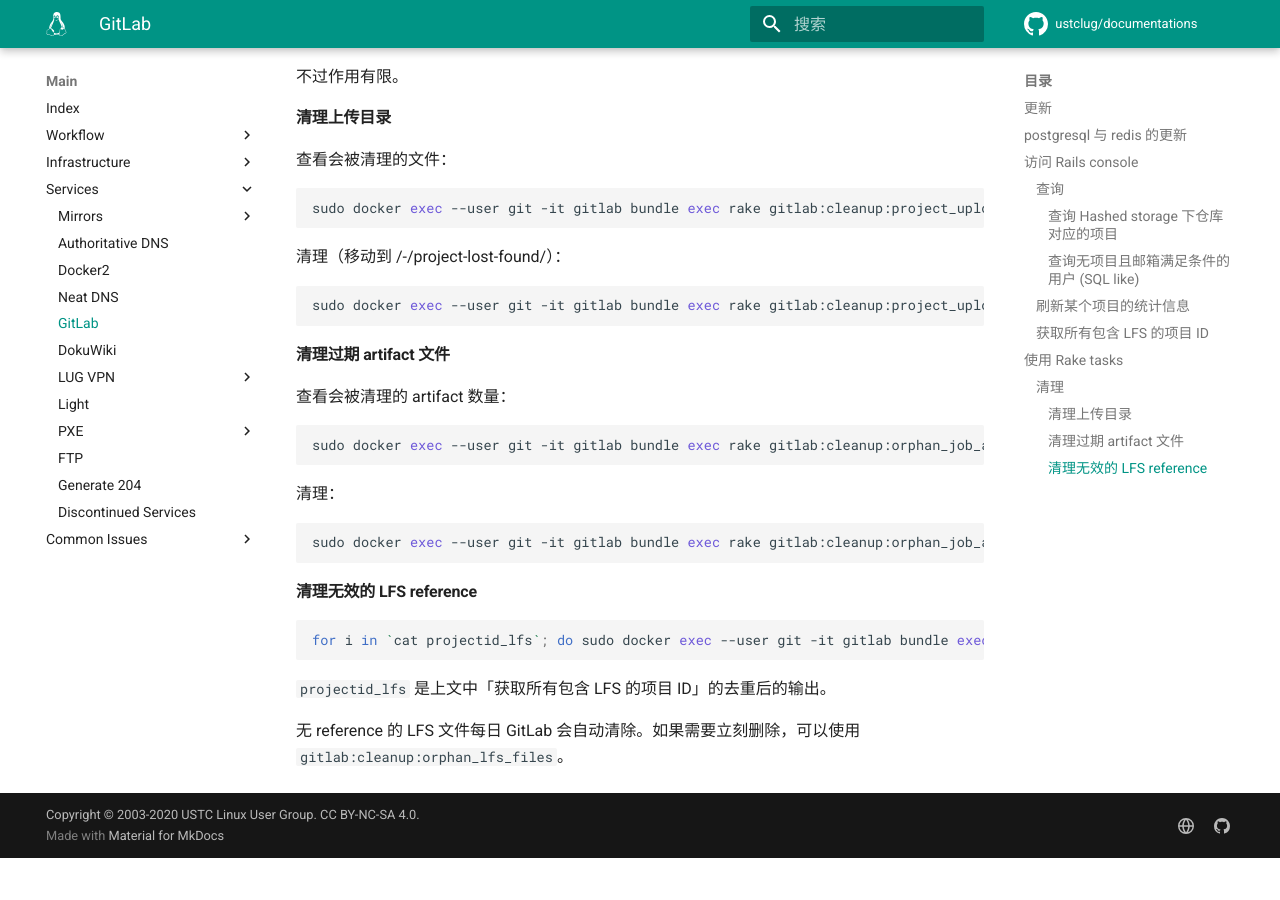
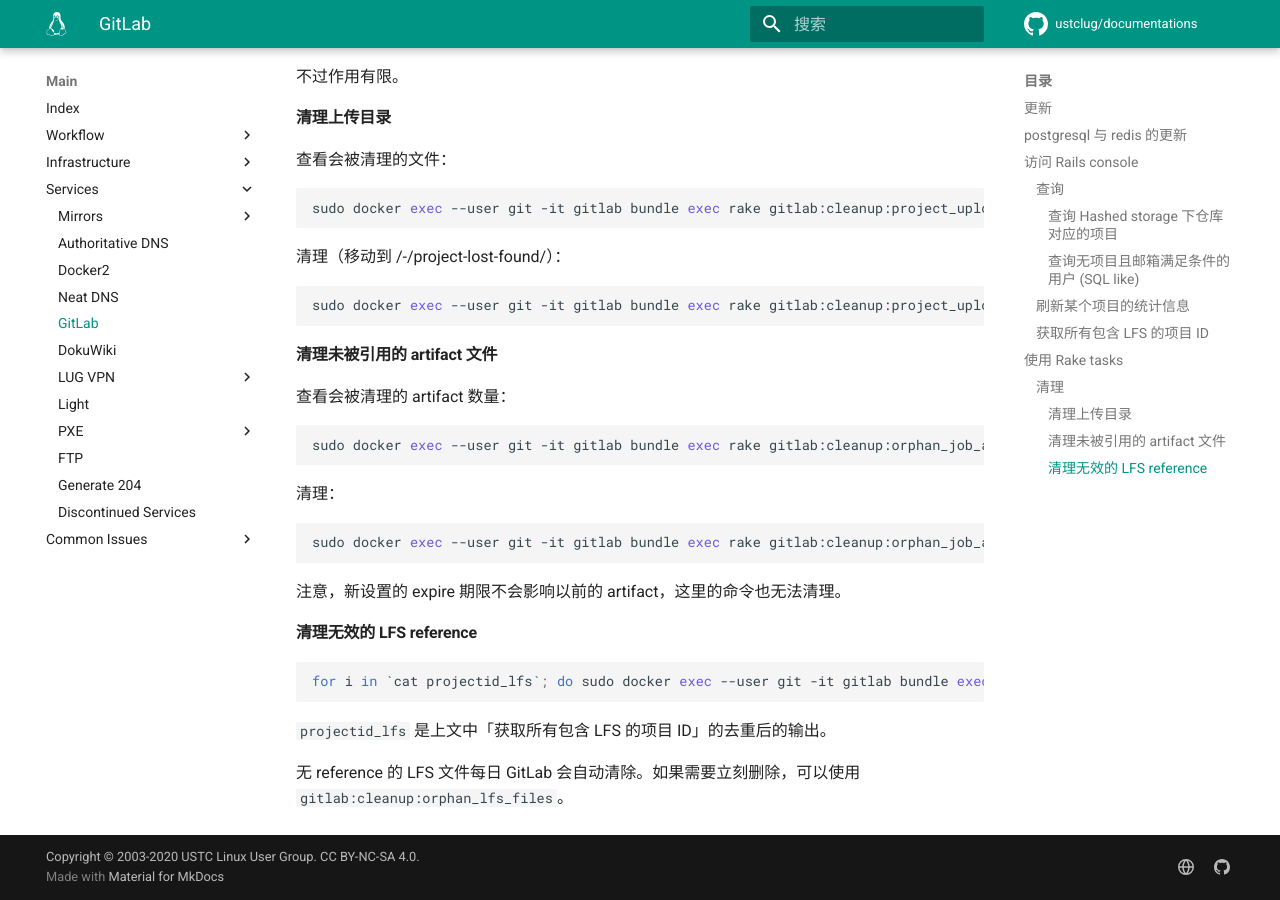
Before and after one commit to ustclug/documentations, an MkDocs documentation site: the page built from docs/services/gitlab.md, in a window 1280 px wide and 900 px high, scrolled down 2483 px. Built offline with MkDocs 1.6.1 and Material for MkDocs 9.7.7, drawn with Linux system fonts in a browser that asks for light colours; comment, search, counter and statistics services are not loaded; before the commit the page ends 3341 px from its top, so only the background shows below that.

Commit message:
GitLab: note about artifact

````diff
--- a/docs/services/gitlab.md
+++ b/docs/services/gitlab.md
@@ -106,7 +106,7 @@
 sudo docker exec --user git -it gitlab bundle exec rake gitlab:cleanup:project_uploads RAILS_ENV=production DRY_RUN=false
 ```
 
-#### 清理过期 artifact 文件
+#### 清理未被引用的 artifact 文件
 
 查看会被清理的 artifact 数量：
 
@@ -120,6 +120,8 @@
 sudo docker exec --user git -it gitlab bundle exec rake gitlab:cleanup:orphan_job_artifact_files RAILS_ENV=production DRY_RUN=false
 ```
 
+注意，新设置的 expire 期限不会影响以前的 artifact，这里的命令也无法清理。
+
 #### 清理无效的 LFS reference
 
 ```shell
````
